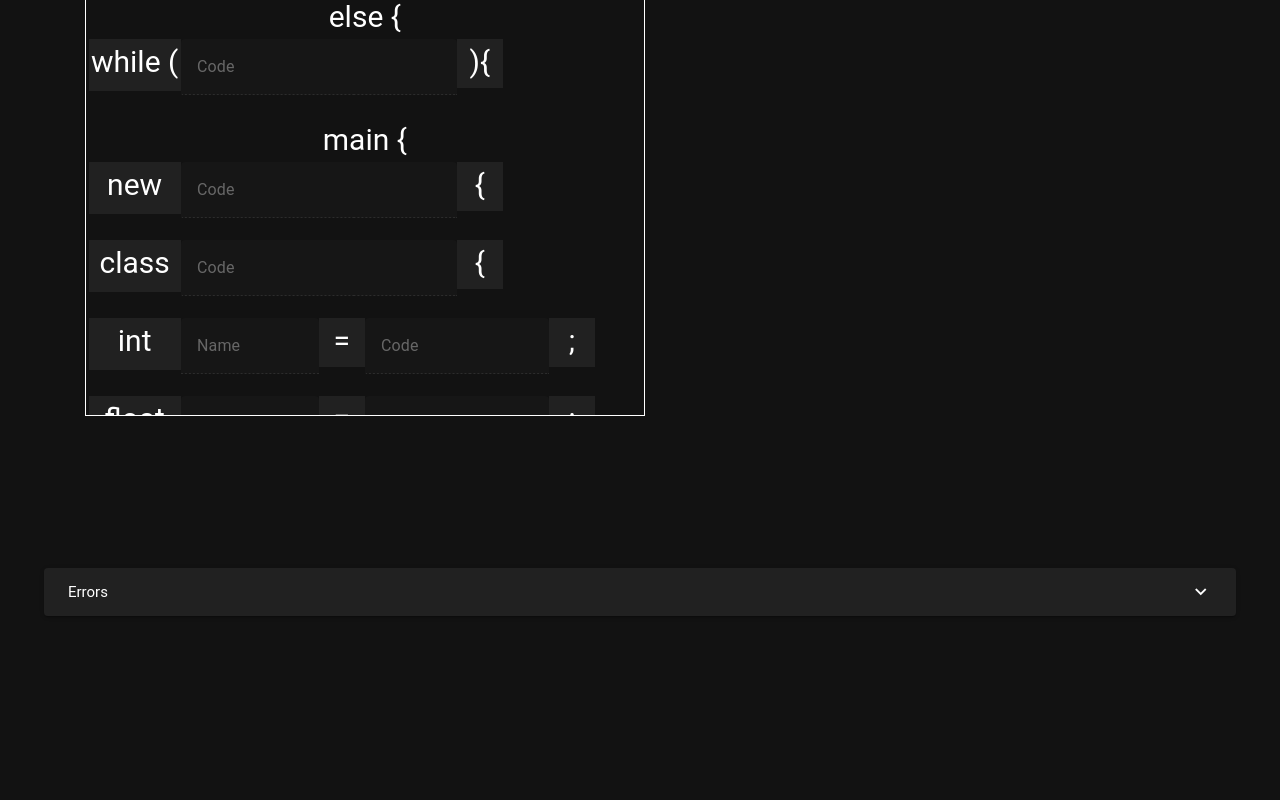
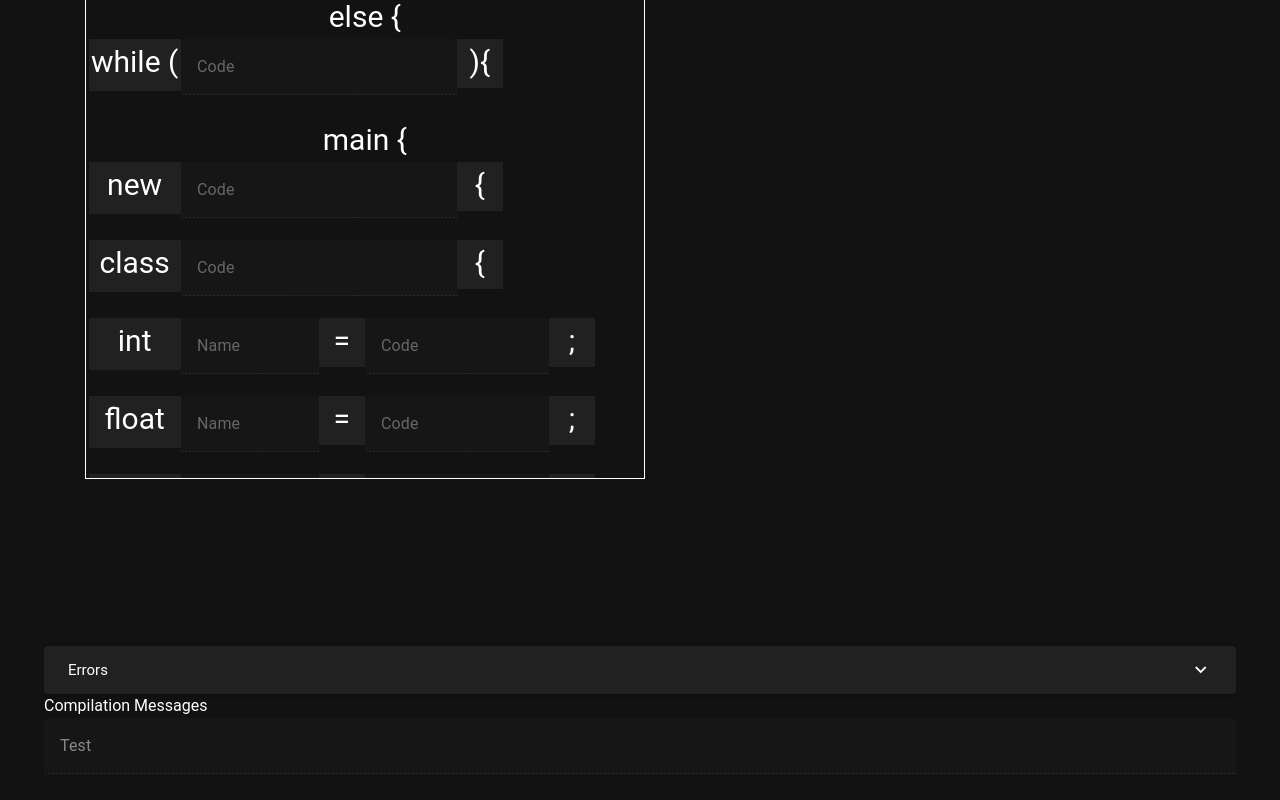
Before and after one commit to solvedrex223/Compilers-project, a Vue app: page / in a window 1280 px wide. Shown: the part 491-1291 px from the top of the page. Before the commit the page ends 1111 px from the top, so only its background shows below. Built offline with nearby package versions, Linux system fonts and the light colour scheme.

Commit message:
Added print function

```diff
--- a/src/components/Ide.vue
+++ b/src/components/Ide.vue
@@ -10,6 +10,17 @@
         </v-row>
         <v-row>
             <ErrorBox :text="error_text"></ErrorBox>
+        </v-row>
+        <v-row>
+            <div>Compilation Messages</div>
+        </v-row>
+        <v-row>
+            <v-text-field
+            readonly
+            disabled
+            >
+            {{ comp_message }}
+            </v-text-field>
         </v-row>
     </v-container>
 </template>
@@ -39,12 +50,16 @@ import { useTitleStore } from '../store/stores';
         { name: 'new', statement: ''},
         { name: 'class', statement: ''}
     ];
+    const function_list = [
+    { name: 'print(', statement: '' }
+    ];
     const default_code = [{name: 'begin', statement: undefined}, {name: 'end', statement: undefined}];
     const syn_group = { name: 'name', pull: 'clone', put: false };
     const {computed_title,title} = storeToRefs(useTitleStore());
-    const list = ref([...syntax_list, ...class_list, ...var_list]);
+    const list = ref([...syntax_list, ...class_list, ...var_list, ...function_list]);
     const list_code = ref(default_code);
     const error_text = ref('');
+    const comp_message = ref('Test');
     class Code {
         code:string = '';
         pos:number = 0;
@@ -62,6 +77,12 @@ import { useTitleStore } from '../store/stores';
                 break;
             case 'variables':
                 list.value = var_list;
+                break;
+            case 'classes':
+                list.value = class_list;
+                break;
+            case 'functions':
+                list.value = function_list;
                 break;
         }
     });
--- a/src/components/comps/DragList.vue
+++ b/src/components/comps/DragList.vue
@@ -108,6 +108,8 @@ import Draggable from "vuedraggable";
             case "new":
             case "class":
                 return "{";
+            case "print(":
+                return ");"
             default:
                 return "){";
         }
--- a/src/components/comps/NavBar.vue
+++ b/src/components/comps/NavBar.vue
@@ -28,6 +28,7 @@ import { useTitleStore } from '../../store/stores';
         {title: 'Variables', value: 'variables'},
         {title: 'Syntax', value: 'syntax'},
         {title: 'Classes', value: 'classes'},
+        {title: 'Functions', value: 'functions'}
     ];
     function setTitle(title:string) {
         title_store.title = title;
```
